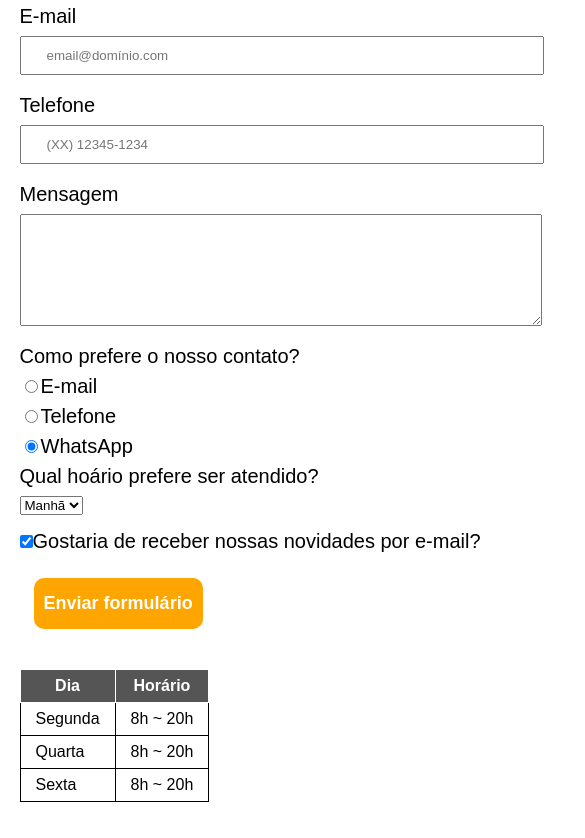
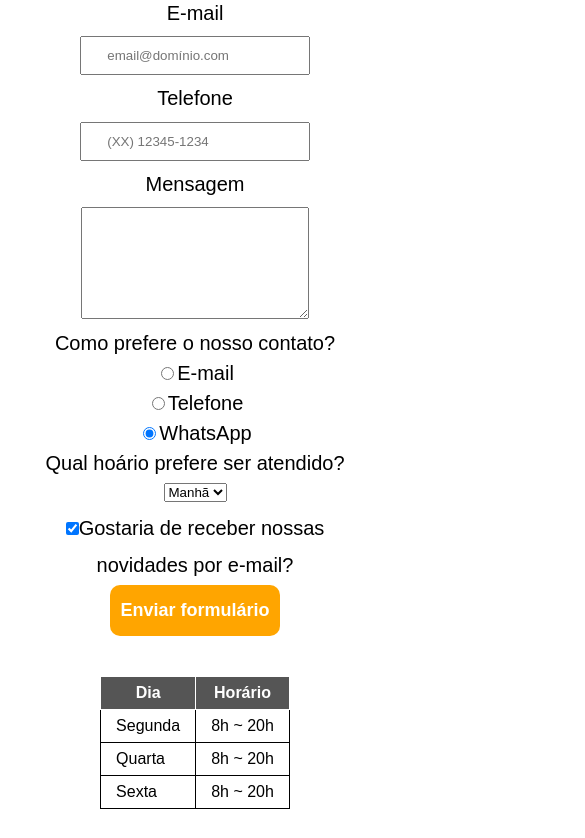
Before and after one commit to samsilveira/introducao-html-alura, a plain HTML site: page contato.html in a window 390 px wide. Shown: the part 438-1276 px from the top of the page, 585 px wide, since content can reach past the window. Drawn offline with Linux system fonts and the light colour scheme.

Commit message:
Mudança em parte do design responsivo

```diff
--- a/style.css
+++ b/style.css
@@ -250,7 +250,7 @@ footer {
 }
 
 @media screen and (max-width: 480px) {
-    .caixa, .principal, .conteudo-beneficios, .conteudo-mapa, .video {
+    .caixa, .principal, .conteudo-beneficios, .conteudo-mapa, .video, form {
         width: auto;
     }
 
@@ -272,12 +272,17 @@ footer {
     }
 
     .produtos li {
-        width: auto;
-        margin: 2em 5%;
+        width: 80%;
+        margin: 2em auto;
     }
 
     form {
         margin: 40px 5%;
+        text-align: center;
+    }
+
+    .input-padrao {
+        margin: 1em auto;
     }
 
     form label, form legend {
@@ -291,6 +296,6 @@ footer {
     }
 
     table {
-        margin: 20px 5% 40px;
+        margin: 2em auto;
     }
 }
```
